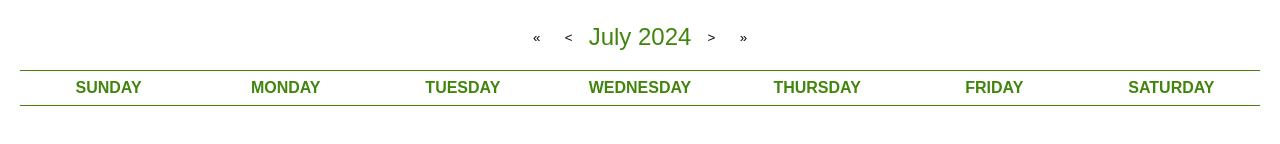
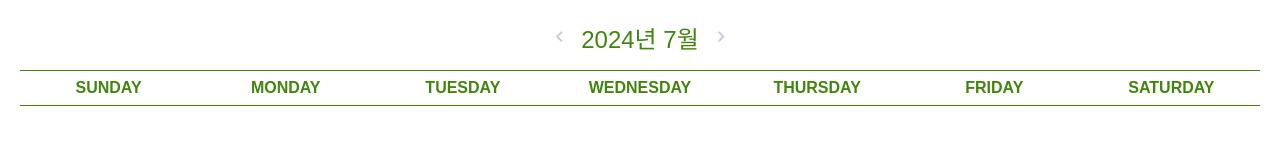
Before and after one commit to CSID-DGU/2024-1-VSA-BecomeGDSCForever-T05, a React (Vite) app in the folder Dev/Web/: page / in a window 1280 px wide. Shown: the top 144 px of the page. Built offline with nearby package versions, Linux system fonts and the light colour scheme.

Commit message:
design: 달력 상단부 디자인 변경(한글로 수정, 아이콘 삽입)

```diff
--- a/Dev/Web/package.json
+++ b/Dev/Web/package.json
@@ -18,7 +18,8 @@
     "react-router-dom": "^6.25.1",
     "redux": "^5.0.1",
     "styled-components": "^6.1.12",
-    "styled-reset": "^4.5.2"
+    "styled-reset": "^4.5.2",
+    "vite-plugin-svgr": "^4.2.0"
   },
   "devDependencies": {
     "@types/react": "^18.3.3",
--- a/Dev/Web/src/components/Calendar/index.tsx
+++ b/Dev/Web/src/components/Calendar/index.tsx
@@ -1,7 +1,9 @@
 import { useState } from "react";
 import * as S from "./style";
 import { CalendarProps } from "react-calendar";
-// import moment from "moment";
+
+import Next from "@/assets/icons/NextLabelIcon.svg";
+import Prev from "@/assets/icons/PrevLabelIcon.svg";
 
 const MyCalendar = () => {
   // useState 훅의 초기값으로 현재 날짜를 넣어줌
@@ -17,7 +19,14 @@ const MyCalendar = () => {
     return date.toLocaleDateString(locale, { weekday: "long" });
   };
 
-  // 태그 삽입 날짜 리스트
+  const formatMonthYear: CalendarProps["formatMonthYear"] = (locale, date) => {
+    return date.toLocaleDateString("ko-KR", { year: "numeric", month: "long" });
+  };
+
+  const formatYear: CalendarProps["formatYear"] = (locale, date) => {
+    return date.toLocaleDateString("ko-KR", { year: "numeric" });
+  };
+
   const dayList = [
     "2024-07-02",
     "2024-07-05",
@@ -46,7 +55,6 @@ const MyCalendar = () => {
         contents.push(<span className="today-label">오늘</span>);
       }
 
-      // if (dayList.find((day) => day === moment(date).format("YYYY-MM-DD"))) {
       if (dayList.find((day) => isSameDay(date, new Date(day)))) {
         contents.push(<span className="tag">태그</span>);
       }
@@ -63,12 +71,13 @@ const MyCalendar = () => {
         onChange={onChangeToday}
         value={today}
         formatShortWeekday={formatDay}
-        // Icon을 next(prev)Label= 에 컴포넌트 형식으로 할당해주면 됨.
-        nextLabel=">"
-        prevLabel="<"
-        // 이전 달, 다음 달 날짜 숨기기
+        formatMonthYear={formatMonthYear}
+        formatYear={formatYear}
+        nextLabel={<S.ExImg src={Next} />}
+        prevLabel={<S.ExImg src={Prev} />}
+        next2Label={null}
+        prev2Label={null}
         showNeighboringMonth={false}
-        // 오늘 날짜를 "오눌"로 표시
         tileContent={tileContent}
       />
     </S.CalendarBox>
--- a/Dev/Web/src/components/Calendar/style.tsx
+++ b/Dev/Web/src/components/Calendar/style.tsx
@@ -1,6 +1,7 @@
 import styled from "styled-components";
 import Calendar from "react-calendar";
 import "react-calendar/dist/Calendar.css";
+import Next from "@/assets/icons/NextLabelIcon.svg";
 
 export const CalendarBox = styled.div`
   display: flex;
@@ -137,3 +138,17 @@ export const StyleCalendar = styled(Calendar)`
     text-decoration: none; /* 밑줄 제거 */
   }
 `;
+
+export const ExButton = styled.button`
+  background: url("assets/icons/NextlabelIcon.svg") no-repeat;
+  background-size: cover;
+  width: 24px;
+  height: 24px;
+  border: 1px solid #42850d;
+  cursor: pointer;
+`;
+
+export const ExImg = styled.img`
+  width: auto;
+  height: auto;
+`;
--- a/Dev/Web/tsconfig.app.json
+++ b/Dev/Web/tsconfig.app.json
@@ -7,6 +7,8 @@
     "lib": ["ES2020", "DOM", "DOM.Iterable"],
     "module": "ESNext",
     "skipLibCheck": true,
+    "esModuleInterop": true,
+    "allowSyntheticDefaultImports": true,
 
     /* Bundler mode */
     "moduleResolution": "bundler",
@@ -17,7 +19,7 @@
     "noEmit": true,
     "jsx": "react-jsx",
     "paths": {
-      "@/*": ["./src/*"],
+      "@/*": ["./src/*"]
     },
 
     /* Linting */
--- a/Dev/Web/tsconfig.json
+++ b/Dev/Web/tsconfig.json
@@ -1,4 +1,9 @@
 {
+  "compilerOptions": {
+    "esModuleInterop": true,
+    "allowSyntheticDefaultImports": true,
+    "skipLibCheck": true
+  },
   "files": [],
   "references": [
     {
--- a/Dev/Web/vite.config.ts
+++ b/Dev/Web/vite.config.ts
@@ -1,12 +1,18 @@
-import { defineConfig } from 'vite'
-import react from '@vitejs/plugin-react'
+import { defineConfig } from "vite";
+import react from "@vitejs/plugin-react";
+import svgr from "vite-plugin-svgr";
 
 // https://vitejs.dev/config/
 export default defineConfig({
-  plugins: [react()],
+  plugins: [
+    react(),
+    svgr({
+      svgrOptions: {
+        icon: true,
+      },
+    }),
+  ],
   resolve: {
-    alias: [
-      { find: "@", replacement: "/src"}
-    ]
-  }
-})
+    alias: [{ find: "@", replacement: "/src" }],
+  },
+});
```
Also changed, not shown: Dev/Web/src/declaration.d.ts (added, +8 -0 lines), Dev/Web/src/assets/icons/NextLabelIcon.svg (added), Dev/Web/src/assets/icons/PrevLabelIcon.svg (added).
